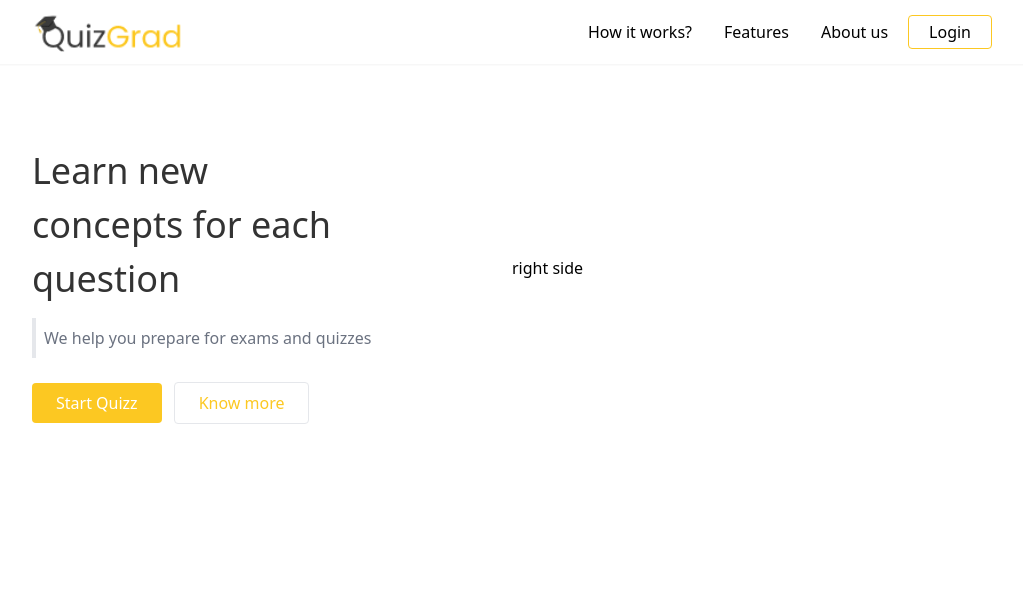
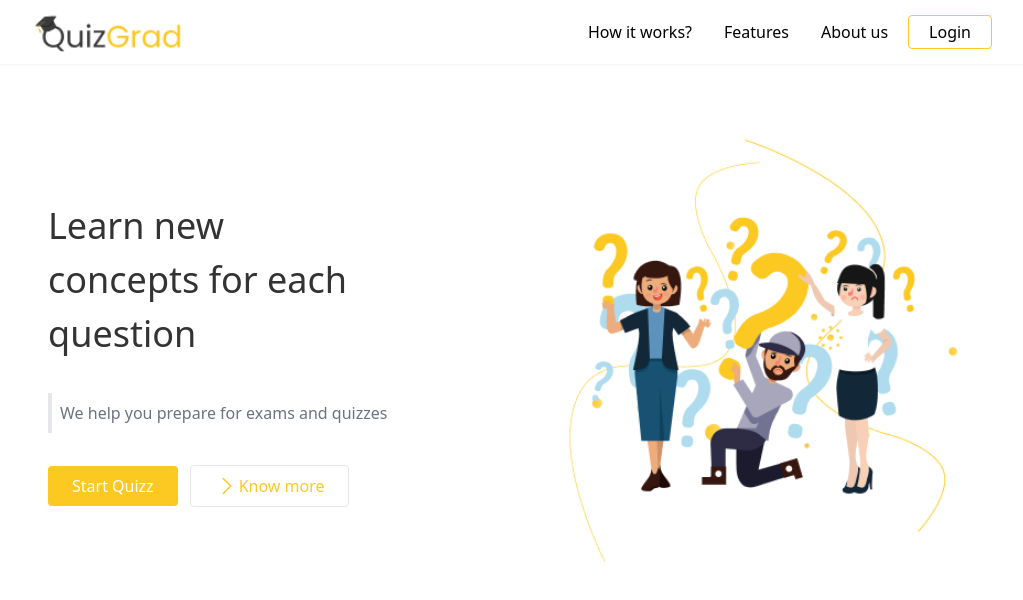
Before and after one commit to PRAVEEN-PR-2004/Quizz-app, a React (Vite) app: page / in a window 1280 px wide. Shown: the top 600 px of the page, without its empty margins (128-1151 px from the left). Built offline with nearby package versions, Linux system fonts and the light colour scheme.

Commit message:
homepage

```diff
--- a/src/components/Home.jsx
+++ b/src/components/Home.jsx
@@ -2,24 +2,44 @@ import React from "react";
 
 const Home = () => {
   return (
-    <section className="lg:w-9/12 md:w-[90%] mx-auto mt-12 flex justify-between items-center ">
+    <section className="lg:w-9/12 md:w-[90%] mx-auto mt-12 flex flex-col md:flex-row-reverse justify-between items-center px-4">
       <div className="w-full md:w-1/2">
+        <img
+          src="../../public/images/banner.png"
+          alt="banner"
+          className="w-full mx-auto"
+        ></img>
+      </div>
+      <div className="w-full space-y-8 md:w-1/2">
         <h2 className="my-8 lg:text-4xl text-3xl font-medium text-[#333] md:w-4/6 lg:leading-normal leading-normal mb-3 ">
           Learn new concepts for each question
         </h2>
         <p className="py-2 pl-2 mb-6 text-gray-500 border-l-4">
           We help you prepare for exams and quizzes
         </p>
-        <div>
+        <div className="flex items-center">
           <button className="px-6 py-2 text-white rounded bg-primary">
             Start Quizz
           </button>
-          <button className="px-6 py-2 ml-3 transition-all duration-300 ease-in border rounded text-primary hover:bg-primary hover:text-white">
+          <button className="inline-flex items-center px-6 py-2 ml-3 transition-all duration-300 ease-in border rounded text-primary hover:bg-primary hover:text-white">
+            <svg
+              xmlns="http://www.w3.org/2000/svg"
+              fill="none"
+              viewBox="0 0 24 24"
+              strokeWidth={1.5}
+              stroke="currentColor"
+              className="size-6"
+            >
+              <path
+                strokeLinecap="round"
+                strokeLinejoin="round"
+                d="m8.25 4.5 7.5 7.5-7.5 7.5"
+              />
+            </svg>
             Know more
           </button>
         </div>
       </div>
-      <div className="w-full md:w-1/2">right side</div>
     </section>
   );
 };
```
